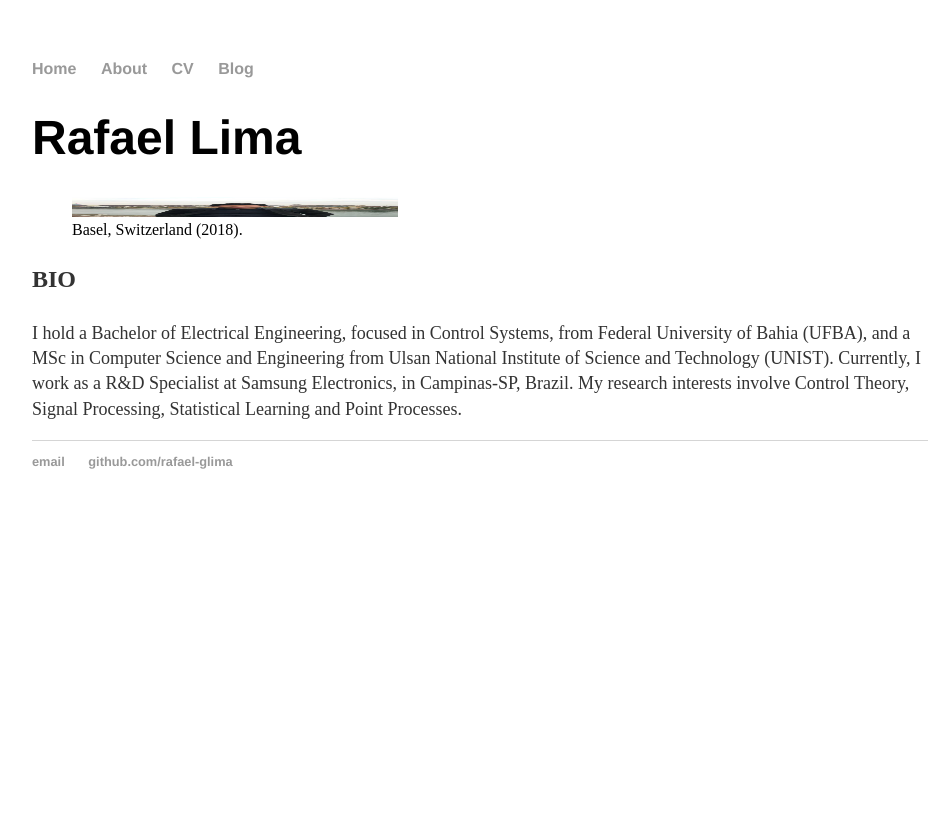
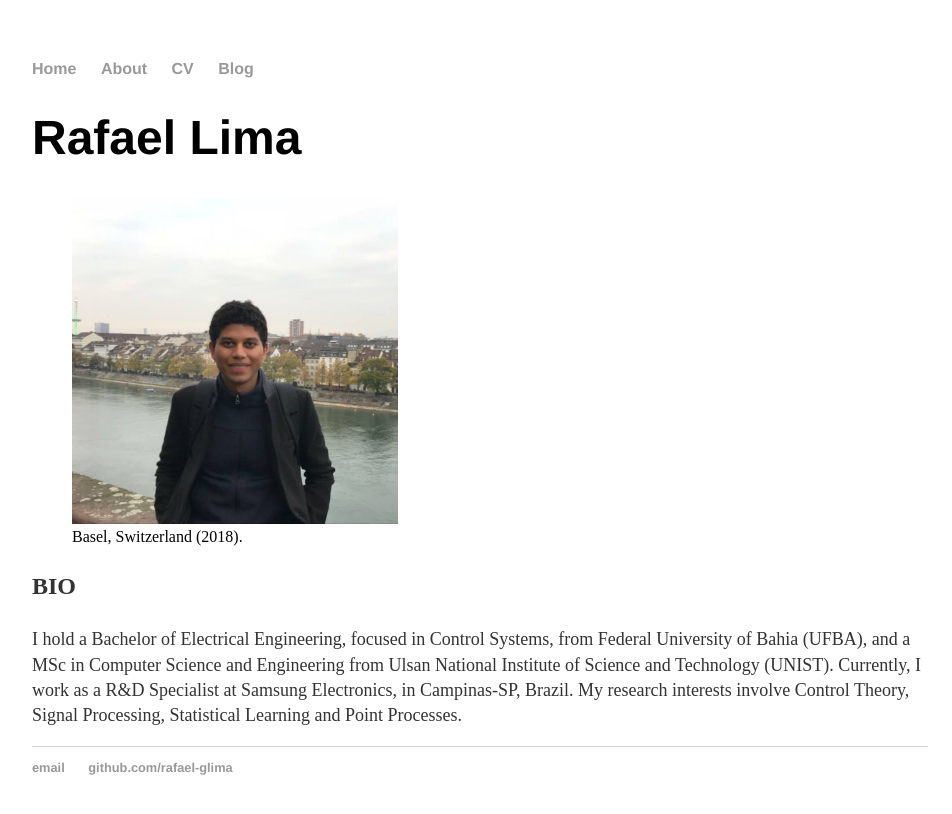
Before and after one commit to rafael-glima/rafael-glima.github.io, a Jekyll site: the page built from index.html, in a window 1280 px wide. Shown: the top 814 px of the page, without its empty margins (160-1112 px from the left). Built offline with Jekyll 4.4.1, drawn with Linux system fonts in a browser that asks for light colours.

Commit message:
Changes in Main Page content

```diff
--- a/index.html
+++ b/index.html
@@ -5,7 +5,7 @@
 <div class="blurb">
 	<h1>Rafael Lima</h1>
 	<figure>
-  	<img src="Profile.jpg" alt="Trulli" style="width:40%" height="20" width="20">
+  	<img src="Profile.jpg" alt="Trulli" style="width:40%">
   	<figcaption>Basel, Switzerland (2018).</figcaption>
 	</figure>
 	<p style="font-weight: bold;">BIO</p>
```
